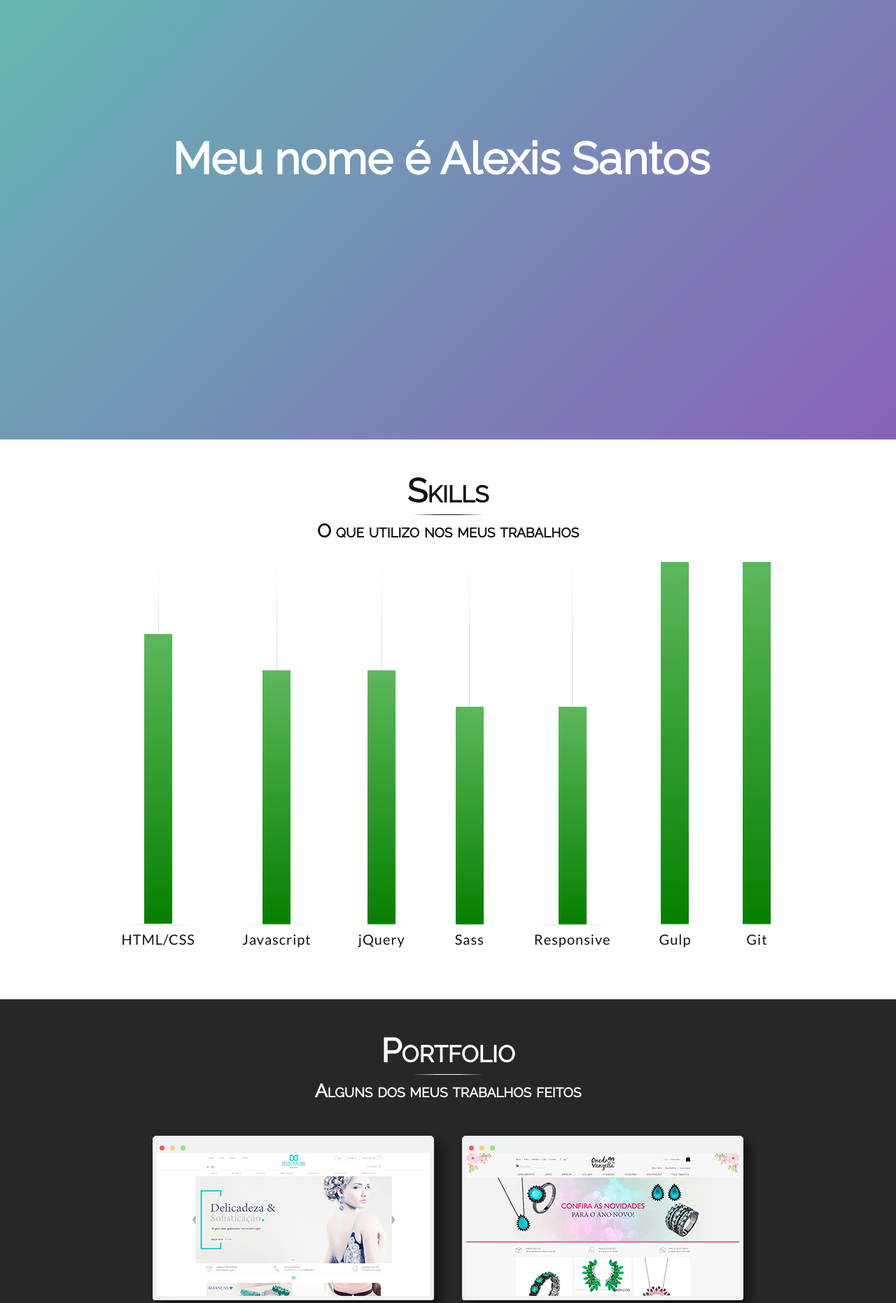
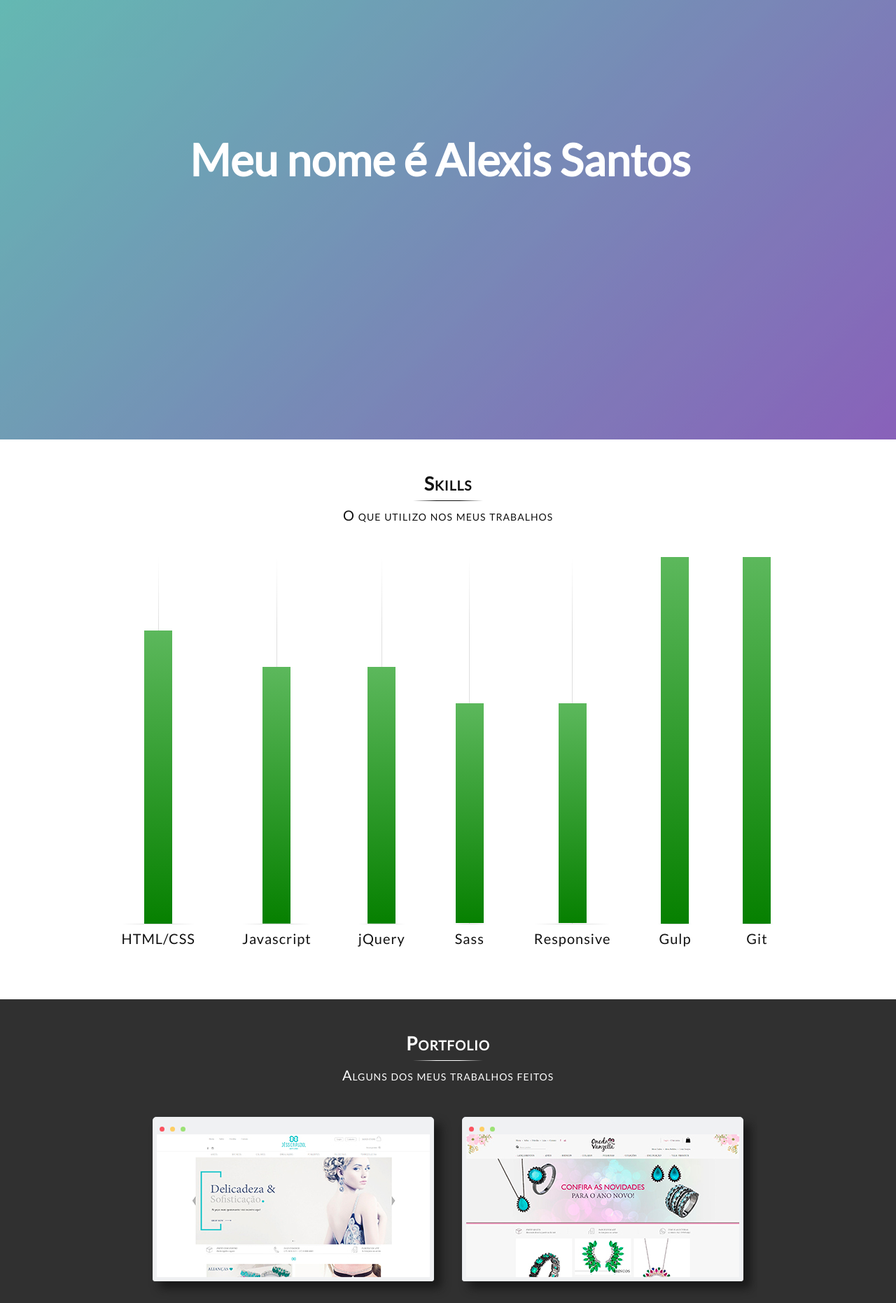
Before and after one commit to alexislds/PortfolioAlexNovo, a PHP site: page / in a window 1280 px wide. Shown: the part 172-2034 px from the top of the page at 70% size. Run offline with PHP 8.4, Linux system fonts and the light colour scheme.

Commit message:
REVISÃO GERAL

```diff
--- a/css/contact.css
+++ b/css/contact.css
@@ -26,7 +26,7 @@
   -webkit-box-direction: normal;
       -ms-flex-direction: column;
           flex-direction: column;
-  margin-bottom: 30px;
+  margin-bottom: 50px;
   text-align: center;
 }
 
--- a/css/footer.css
+++ b/css/footer.css
@@ -13,6 +13,7 @@
   display: flex;
   font-family: "Ubuntu", sans-serif;
   font-variant: small-caps;
+  font-size: 12px;
   height: 50px;
   -webkit-box-pack: justify;
       -ms-flex-pack: justify;
--- a/css/geral.css
+++ b/css/geral.css
@@ -93,8 +93,9 @@ h4 {
 .subtitulos-a {
   color: #111111;
   display: inline-block;
-  font-family: "Raleway", sans-serif;
+  font-family: "Lato", sans-serif;
   font-variant: small-caps;
+  letter-spacing: 1px;
 }
 
 .titulos-a {
@@ -108,8 +109,9 @@ h4 {
 .subtitulos-b {
   color: #fefefe;
   display: inline-block;
-  font-family: "Raleway", sans-serif;
+  font-family: "Lato", sans-serif;
   font-variant: small-caps;
+  letter-spacing: 1px;
 }
 
 .titulos-b {
--- a/css/import.css
+++ b/css/import.css
@@ -153,8 +153,9 @@ h4 {
 .subtitulos-a {
   color: #111111;
   display: inline-block;
-  font-family: "Raleway", sans-serif;
+  font-family: "Lato", sans-serif;
   font-variant: small-caps;
+  letter-spacing: 1px;
 }
 
 .titulos-a {
@@ -168,8 +169,9 @@ h4 {
 .subtitulos-b {
   color: #fefefe;
   display: inline-block;
-  font-family: "Raleway", sans-serif;
+  font-family: "Lato", sans-serif;
   font-variant: small-caps;
+  letter-spacing: 1px;
 }
 
 .titulos-b {
@@ -201,7 +203,7 @@ h4 {
   -webkit-box-direction: normal;
       -ms-flex-direction: column;
           flex-direction: column;
-  font-family: "Raleway", sans-serif;
+  font-family: "Lato", sans-serif;
   height: 100vh;
   position: relative;
   -webkit-transition: background-color 1s;
@@ -326,6 +328,18 @@ h4 {
           flex-direction: column;
 }
 
+.skills-header {
+  display: -webkit-box;
+  display: -ms-flexbox;
+  display: flex;
+  -webkit-box-orient: vertical;
+  -webkit-box-direction: normal;
+      -ms-flex-direction: column;
+          flex-direction: column;
+  margin-bottom: 50px;
+  text-align: center;
+}
+
 .skills-lista {
   display: -webkit-box;
   display: -ms-flexbox;
@@ -395,24 +409,12 @@ h4 {
   text-align: center;
 }
 
-.skills-header {
-  display: -webkit-box;
-  display: -ms-flexbox;
-  display: flex;
-  -webkit-box-orient: vertical;
-  -webkit-box-direction: normal;
-      -ms-flex-direction: column;
-          flex-direction: column;
-  margin-bottom: 30px;
-  text-align: center;
-}
-
 /* Variaveis */
 /* Mixins */
 /* Media Querys */
 /* Configs fixas */
 .works {
-  background-color: #272727;
+  background-color: #303030;
   display: inline-block;
   min-height: 100vh;
   padding: 50px 0;
@@ -505,8 +507,8 @@ h4 {
 }
 
 .works-lista-link::after {
-  background: -webkit-linear-gradient(top, rgba(99, 182, 219, 0.2), rgba(99, 182, 219, 0.2)), -webkit-linear-gradient(rgba(48, 157, 207, 0.2), rgba(48, 157, 207, 0.2)), -webkit-linear-gradient(rgba(95, 206, 128, 0.2), rgba(95, 206, 128, 0.2)), -webkit-linear-gradient(rgba(209, 50, 169, 0.2), rgba(209, 50, 169, 0.2));
-  background: linear-gradient(to bottom, rgba(99, 182, 219, 0.2), rgba(99, 182, 219, 0.2)), linear-gradient(rgba(48, 157, 207, 0.2), rgba(48, 157, 207, 0.2)), linear-gradient(rgba(95, 206, 128, 0.2), rgba(95, 206, 128, 0.2)), linear-gradient(rgba(209, 50, 169, 0.2), rgba(209, 50, 169, 0.2));
+  background: -webkit-linear-gradient(top, rgba(48, 48, 48, 0.2), rgba(48, 48, 48, 0.2)), -webkit-linear-gradient(rgba(48, 48, 48, 0.2), rgba(48, 48, 48, 0.2)), -webkit-linear-gradient(rgba(48, 48, 48, 0.2), rgba(48, 48, 48, 0.2)), -webkit-linear-gradient(rgba(48, 48, 48, 0.2), rgba(48, 48, 48, 0.2));
+  background: linear-gradient(to bottom, rgba(48, 48, 48, 0.2), rgba(48, 48, 48, 0.2)), linear-gradient(rgba(48, 48, 48, 0.2), rgba(48, 48, 48, 0.2)), linear-gradient(rgba(48, 48, 48, 0.2), rgba(48, 48, 48, 0.2)), linear-gradient(rgba(48, 48, 48, 0.2), rgba(48, 48, 48, 0.2));
   background-position: left top, left bottom, left center, right center;
   background-repeat: no-repeat;
   background-size: 100% 0%, 100% 0%, 0% 100%, 0% 100%;
@@ -596,8 +598,9 @@ h4 {
 
 .works-lista-detalhes-texto {
   color: white;
-  font-family: "Raleway", sans-serif;
+  font-family: "Ubuntu", sans-serif;
   font-variant: small-caps;
+  font-size: 14px;
   letter-spacing: 1px;
 }
 
@@ -635,7 +638,7 @@ h4 {
   -webkit-box-direction: normal;
       -ms-flex-direction: column;
           flex-direction: column;
-  margin-bottom: 30px;
+  margin-bottom: 50px;
   text-align: center;
 }
 
@@ -739,6 +742,7 @@ h4 {
   display: flex;
   font-family: "Ubuntu", sans-serif;
   font-variant: small-caps;
+  font-size: 12px;
   height: 50px;
   -webkit-box-pack: justify;
       -ms-flex-pack: justify;
--- a/css/intro.css
+++ b/css/intro.css
@@ -16,7 +16,7 @@
   -webkit-box-direction: normal;
       -ms-flex-direction: column;
           flex-direction: column;
-  font-family: "Raleway", sans-serif;
+  font-family: "Lato", sans-serif;
   height: 100vh;
   position: relative;
   -webkit-transition: background-color 1s;
--- a/index.html
+++ b/index.html
@@ -24,8 +24,8 @@
   <section class="skills">
     <div class="skills-limite limite">
       <header class="skills-header">
-        <h2 class="skills-header-titulo titulos-a">Skills</h2>
-        <h4 class="skills-header-subtitulo subtitulos-a">O que utilizo nos meus trabalhos</h4>
+        <h4 class="skills-header-titulo titulos-a">Skills</h4>
+        <p class="skills-header-subtitulo subtitulos-a">O que utilizo nos meus trabalhos</p>
       </header>
       <ul class="skills-lista">
         <li class="skills-lista-item">
@@ -62,8 +62,8 @@
   <section class="works">
     <div class="works-limite">
       <header class="works-header">
-        <h2 class="works-header-titulo titulos-b">Portfolio</h2>
-        <h4 class="works-header-subtitulo subtitulos-b">Alguns dos meus trabalhos feitos</h4>
+        <h4 class="works-header-titulo titulos-b">Portfolio</h4>
+        <p class="works-header-subtitulo subtitulos-b">Alguns dos meus trabalhos feitos</p>
       </header>
       <ul class="works-lista">
         <li class="works-lista-item">
@@ -240,8 +240,8 @@
   <section class="contact">
     <div class="contact-limite limite">
       <header class="contact-header">
-        <h2 class="contact-header-titulo titulos-a">Contato</h2>
-        <h4 class="contact-header-subtitulo subtitulos-a">Veja algumas das opções de contato</h4>
+        <h4 class="contact-header-titulo titulos-a">Contato</h4>
+        <p class="contact-header-subtitulo subtitulos-a">Veja algumas das opções de contato</p>
       </header>
       <form class="contact-formulario">
         <div class="contact-formulario-campos">
--- a/scss/contact.scss
+++ b/scss/contact.scss
@@ -5,7 +5,7 @@
 
   &-limite{display:flex; flex-direction:column;}
 
-  &-header{display:flex; flex-direction:column; margin-bottom:30px; text-align:center;}
+  &-header{display:flex; flex-direction:column; margin-bottom:50px; text-align:center;}
 
   &-formulario{
     align-items:center; display:flex; flex-direction:column; font-family:$fonteA; justify-content:space-between;
--- a/scss/footer.scss
+++ b/scss/footer.scss
@@ -1,5 +1,5 @@
 @import 'utilitarios';
 
 .footer{
-  align-items:center; bottom:0; color:$preto; display:flex; font-family:$fonteB; font-variant:small-caps; height:50px; justify-content:space-between; left:0; opacity:0; padding:0 20px; position:absolute; text-transform:lowercase; transition:all 1s; width:100%; z-index:1;
+  align-items:center; bottom:0; color:$preto; display:flex; font-family:$fonteB; font-variant:small-caps; font-size:12px; height:50px; justify-content:space-between; left:0; opacity:0; padding:0 20px; position:absolute; text-transform:lowercase; transition:all 1s; width:100%; z-index:1;
 }
--- a/scss/geral.scss
+++ b/scss/geral.scss
@@ -30,13 +30,13 @@ h4 {font-size: 1.333em;}
 
 /* Titulos */
 .titulos-a,
-.subtitulos-a{color:$preto; display:inline-block; font-family:$fonteC; font-variant:small-caps;}
+.subtitulos-a{color:$preto; display:inline-block; font-family:$fonteA; font-variant:small-caps; letter-spacing:1px;}
 
 .titulos-a{background:linear-gradient(to left, transparent, $preto, $preto, transparent) no-repeat center bottom / 100px 1px; margin-bottom:10px; padding-bottom:11px;}
 .subtitulo-a{}
 
 .titulos-b,
-.subtitulos-b{color:$branco; display:inline-block; font-family:$fonteC; font-variant:small-caps;}
+.subtitulos-b{color:$branco; display:inline-block; font-family:$fonteA; font-variant:small-caps; letter-spacing:1px;}
 
 .titulos-b{background:linear-gradient(to left, transparent, $branco, $branco, transparent) no-repeat center bottom / 100px 1px; margin-bottom:10px; padding-bottom:11px;}
 .subtitulo-b{}
--- a/scss/intro.scss
+++ b/scss/intro.scss
@@ -1,7 +1,7 @@
 @import 'utilitarios';
 
 .intro{
-  align-items:center; background:linear-gradient(135deg, $corA, $corB) no-repeat left top / 100% 100%; color:white; display:flex; flex-direction:column; font-family:$fonteC; height:100vh; position:relative; transition:background-color 1s; width:100%;
+  align-items:center; background:linear-gradient(135deg, $corA, $corB) no-repeat left top / 100% 100%; color:white; display:flex; flex-direction:column; font-family:$fonteA; height:100vh; position:relative; transition:background-color 1s; width:100%;
 
   &::before{animation:pulse 10s infinite; background:linear-gradient(135deg, $corC, $corD) no-repeat left top / 100% 100%; content:''; height:100%; left:0; position:absolute; top:0; width:100%;}
 
--- a/scss/skills.scss
+++ b/scss/skills.scss
@@ -4,6 +4,8 @@
   display:inline-block; height:100vh; padding:50px 0; width:100%;
 
   &-limite{display:flex; flex-direction:column;}
+
+  &-header{display:flex; flex-direction:column; margin-bottom:50px; text-align:center;}
 
   &-lista{
     display:flex; flex:1; justify-content:space-around; width:100%;
@@ -22,7 +24,4 @@
 
     &-texto{background:linear-gradient(to left, transparent, #ddd, #ddd, transparent) no-repeat center top / 100% 1px; color:$preto; font-family:$fonteA; font-weight:normal; letter-spacing:1px; padding-top:11px; text-align:center;}
   }
-
-  &-header{display:flex; flex-direction:column; margin-bottom:30px; text-align:center;}
-
 }
--- a/scss/utilitarios.scss
+++ b/scss/utilitarios.scss
@@ -3,7 +3,6 @@
 
 $fonteA:'Lato', sans-serif;
 $fonteB:'Ubuntu', sans-serif;
-$fonteC:'Raleway', sans-serif;
 $corA: #63b6db;
 $corB: #d132a9;
 $corC: #5fce80;
--- a/scss/works.scss
+++ b/scss/works.scss
@@ -1,7 +1,7 @@
 @import 'utilitarios';
 
 .works{
-  background-color:#272727; display:inline-block; min-height:100vh; padding:50px 0; width:100%;
+  background-color:#303030; display:inline-block; min-height:100vh; padding:50px 0; width:100%;
 
   &-limite{
     @include desktop  {height:100%; margin:0 auto; max-width:884px; overflow:hidden; width:100%;}
@@ -17,7 +17,7 @@
     &-item{background:#F0F1F3; border:1px solid #E9ECEF; border-radius:5px 5px 3px 3px; box-shadow:10px 10px 13px 0px rgba($preto, .75); display:inline-block; height:235px; margin:20px; opacity:0; padding:24px 5px 5px; position:relative; transform:scale(0.6); transition:opacity 900ms, transform 700ms; width:402px;}
 
     &-link              {display:inline-block; height:100%; position:relative; width:100%;}
-    &-link::after      {background:linear-gradient(to bottom, rgba($corA, .2), rgba($corA, .2)), linear-gradient(rgba($corD, .2), rgba($corD, .2)), linear-gradient(rgba($corC, .2), rgba($corC, .2)), linear-gradient(rgba($corB, .2), rgba($corB, .2)); background-position:left top, left bottom, left center, right center; background-repeat:no-repeat; background-size:100% 0%, 100% 0%, 0% 100%, 0% 100%; content:''; height:100%; left:0; position:absolute; top:0; width:100%;}
+    &-link::after      {background:linear-gradient(to bottom, rgba(#303030, .2), rgba(#303030, .2)), linear-gradient(rgba(#303030, .2), rgba(#303030, .2)), linear-gradient(rgba(#303030, .2), rgba(#303030, .2)), linear-gradient(rgba(#303030, .2), rgba(#303030, .2)); background-position:left top, left bottom, left center, right center; background-repeat:no-repeat; background-size:100% 0%, 100% 0%, 0% 100%, 0% 100%; content:''; height:100%; left:0; position:absolute; top:0; width:100%;}
     &-link:hover::after{background-size:100% 100%; transition:background-size 700ms 200ms;}
     &-link:hover &-img {filter:blur(2px);}
 
@@ -35,7 +35,7 @@
     &-detalhes{
       align-items:center; display:flex; flex-direction:column; height:100%; justify-content:space-between; left:0; opacity:0; padding:15px 0; position:absolute; top:0; width:100%; z-index:1;
 
-      &-texto {color:white; font-family:$fonteC; font-variant:small-caps; letter-spacing:1px;}
+      &-texto {color:white; font-family:$fonteB; font-variant:small-caps; font-size:14px; letter-spacing:1px;}
       &-nome  {}
       &-skills{}
     }
```
Also changed, not shown: css/skills.css (+12 -12 lines), css/works.css (+5 -4 lines).
